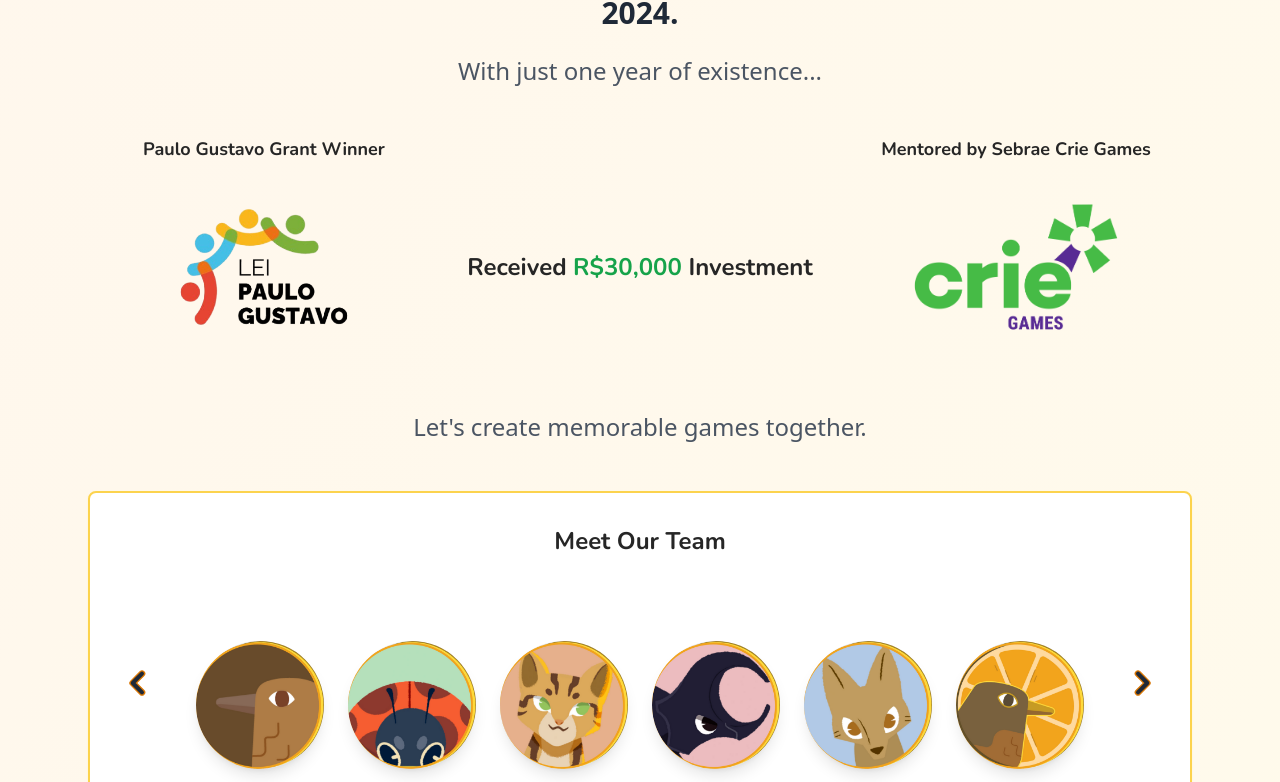
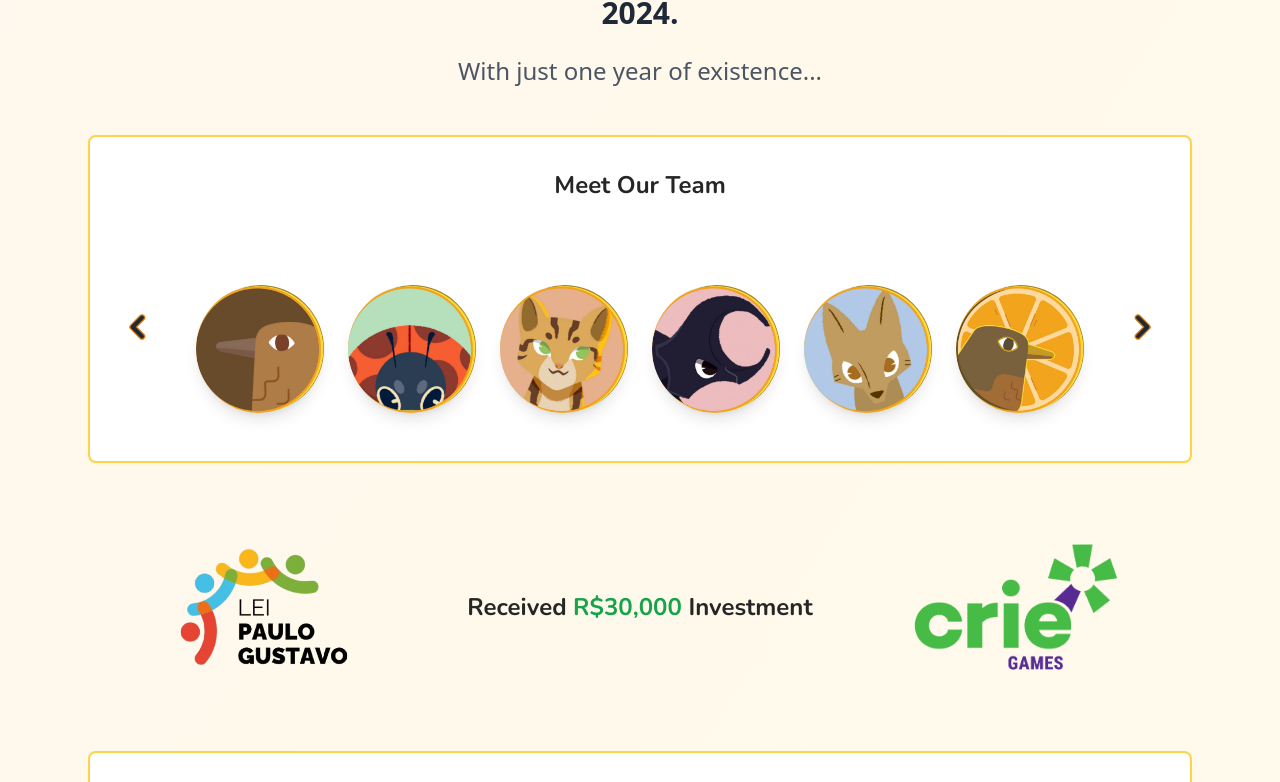
Before and after one commit to AlcateiaStudio/mib-website, a Next.js app: page /en/about in a window 1280 px wide. Shown: the part 349-1131 px from the top of the page. Built offline with nearby package versions, Linux system fonts and the light colour scheme.

Commit message:
Better organization

```diff
--- a/src/app/[locale]/about/page.tsx
+++ b/src/app/[locale]/about/page.tsx
@@ -41,13 +41,18 @@ export default async function AboutPage({ params }: Props) {
 					</div>
 				</div>
 
+				{/* Team Section */}
+				<div className="content-card">
+					<h2 className="font-h2 text-2xl font-bold mb-6 text-center">
+						{locale === 'en' ? 'Meet Our Team' : 'Conheça Nossa Equipe'}
+					</h2>
+					<TeamCarousel teamMembers={teamData.teamMembers} locale={locale} />
+				</div>
+
 				{/* Achievements Cards */}
 				<div className="grid grid-cols-1 md:grid-cols-3 gap-6 items-end">
-					<div className="text-center">
-						<h3 className="font-h2 text-lg font-bold mb-2">
-							{locale === 'en' ? 'Paulo Gustavo Grant Winner' : 'Ganhamos o Edital Paulo Gustavo'}
-						</h3>
-						<div className="rounded-lg overflow-hidden h-48 flex items-center justify-center">
+					<div className="text-center relative group">
+						<div className="rounded-lg overflow-hidden h-48 flex items-center justify-center cursor-pointer">
 							<Image
 								src="/assets/about-us/paulo-gustavo.png"
 								alt={locale === 'en' ? 'Paulo Gustavo Grant Certificate' : 'Certificado Edital Paulo Gustavo'}
@@ -55,6 +60,10 @@ export default async function AboutPage({ params }: Props) {
 								height={300}
 								className="w-full h-full object-contain"
 							/>
+							{/* Tooltip */}
+							<div className="absolute bottom-full left-1/2 transform -translate-x-1/2 mb-2 px-3 py-2 bg-black text-white text-sm rounded-lg opacity-0 group-hover:opacity-100 transition-opacity duration-200 whitespace-nowrap z-10">
+								{locale === 'en' ? 'Paulo Gustavo Grant Winner' : 'Ganhamos o Edital Paulo Gustavo'}
+							</div>
 						</div>
 					</div>
 
@@ -68,11 +77,8 @@ export default async function AboutPage({ params }: Props) {
 						</h3>
 					</div>
 
-					<div className="text-center">
-						<h3 className="font-h2 text-lg font-bold mb-2">
-							{locale === 'en' ? 'Mentored by Sebrae Crie Games' : 'Mentoria da Sebrae Crie Games'}
-						</h3>
-						<div className="rounded-lg overflow-hidden h-48 flex items-center justify-center">
+					<div className="text-center relative group">
+						<div className="rounded-lg overflow-hidden h-48 flex items-center justify-center cursor-pointer">
 							<Image
 								src="/assets/about-us/crie-games.png"
 								alt={locale === 'en' ? 'Sebrae Crie Games Mentorship Certificate' : 'Certificado Mentoria Sebrae Crie Games'}
@@ -80,28 +86,12 @@ export default async function AboutPage({ params }: Props) {
 								height={300}
 								className="w-full h-full object-contain"
 							/>
+							{/* Tooltip */}
+							<div className="absolute bottom-full left-1/2 transform -translate-x-1/2 mb-2 px-3 py-2 bg-black text-white text-sm rounded-lg opacity-0 group-hover:opacity-100 transition-opacity duration-200 whitespace-nowrap z-10">
+								{locale === 'en' ? 'Mentored by Sebrae Crie Games' : 'Mentoria da Sebrae Crie Games'}
+							</div>
 						</div>
 					</div>
-				</div>
-
-				{/* Call to Action Message */}
-				<div className="text-center">
-					<div className="max-w-4xl mx-auto">
-						<p className="text-xl md:text-2xl text-gray-600 font-medium">
-							{locale === 'en'
-								? "Let's create memorable games together."
-								: 'Vamos criar jogos memoráveis juntos.'
-							}
-						</p>
-					</div>
-				</div>
-
-				{/* Team Section */}
-				<div className="content-card">
-					<h2 className="font-h2 text-2xl font-bold mb-6 text-center">
-						{locale === 'en' ? 'Meet Our Team' : 'Conheça Nossa Equipe'}
-					</h2>
-					<TeamCarousel teamMembers={teamData.teamMembers} locale={locale} />
 				</div>
 
 				{/* Nature Section */}
```
